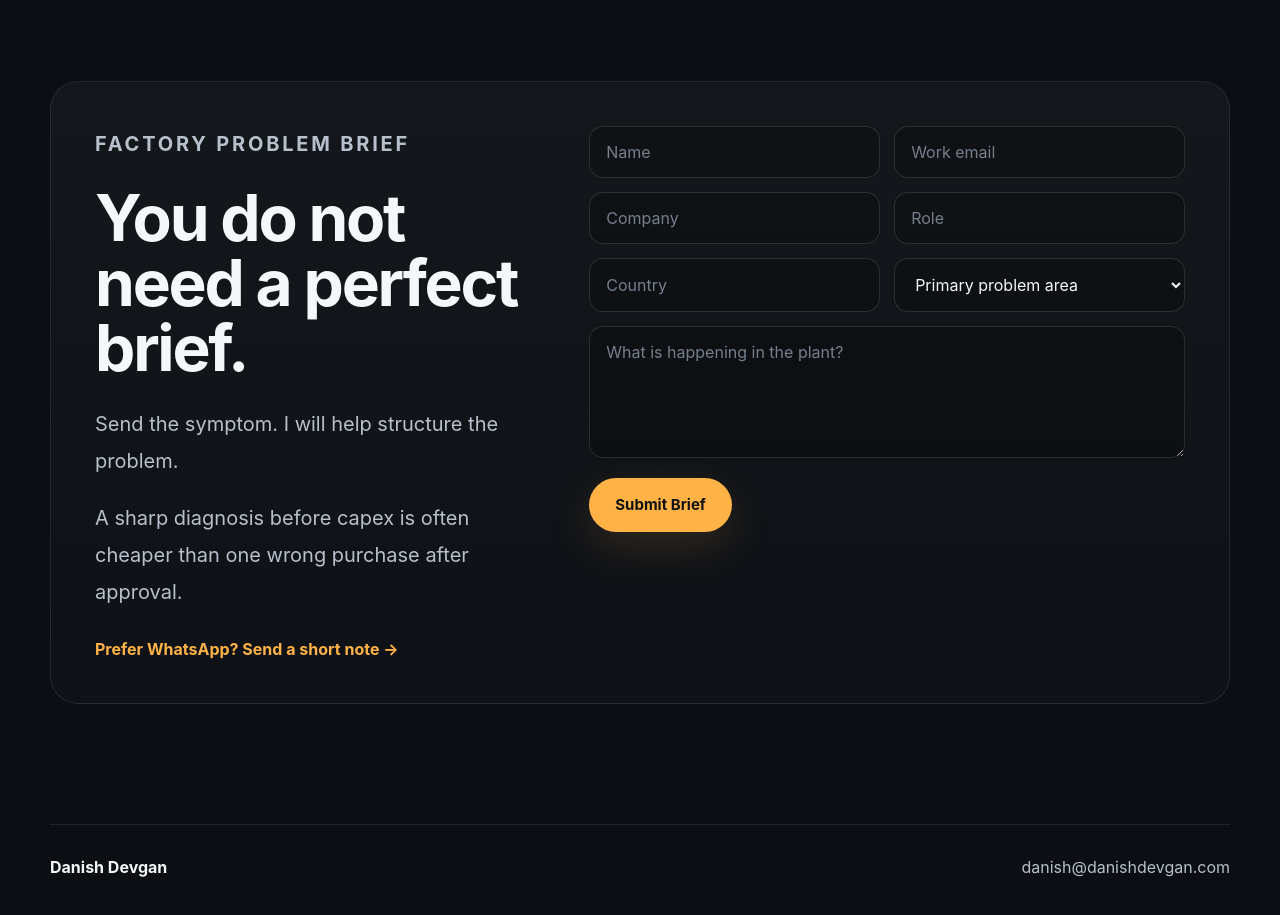
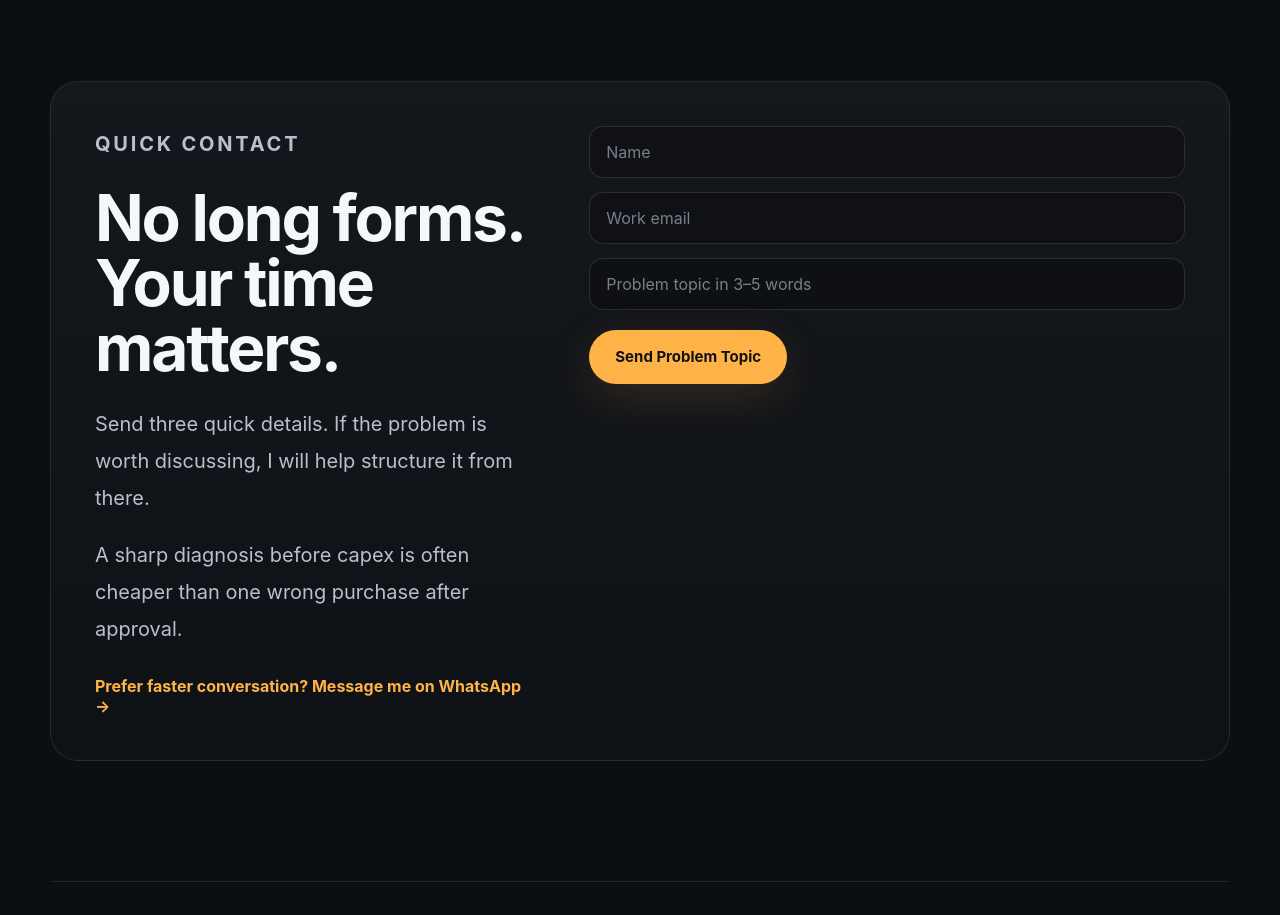
Before and after one commit to masterofcreations/danishdevgan.com, a Next.js app: page / in a window 1280 px wide. Shown: the part 9600-10515 px from the top of the page. Built offline with nearby package versions, Linux system fonts and the light colour scheme.

Commit message:
Simplify contact form to three fields

```diff
--- a/app/page.tsx
+++ b/app/page.tsx
@@ -366,38 +366,20 @@ export default function HomePage() {
       <section className="section-pad contact-section" id="contact">
         <div className="container contact-card">
           <div className="contact-copy">
-            <p className="section-kicker">Factory Problem Brief</p>
-            <h2>You do not need a perfect brief.</h2>
-            <p>Send the symptom. I will help structure the problem.</p>
+            <p className="section-kicker">Quick contact</p>
+            <h2>No long forms. Your time matters.</h2>
+            <p>Send three quick details. If the problem is worth discussing, I will help structure it from there.</p>
             <p>A sharp diagnosis before capex is often cheaper than one wrong purchase after approval.</p>
-            <a className="text-link" href="https://wa.me/917888839696?text=Hello%20Danish,%20I%20visited%20danishdevgan.com.%20I%20want%20to%20discuss%20a%20factory%20or%20operations%20problem.%0A%0ACompany:%0ARole:%0ACountry:%0AProblem:" target="_blank">Prefer WhatsApp? Send a short note →</a>
+            <a className="text-link" href="https://wa.me/917888839696?text=Hello%20Danish,%20I%20visited%20danishdevgan.com.%20I%20want%20to%20discuss%20a%20factory%20or%20operations%20problem.%0A%0AName:%0AEmail:%0AProblem%20topic:" target="_blank">Prefer faster conversation? Message me on WhatsApp →</a>
           </div>
 
           <form className="brief-form" action="https://formsubmit.co/danish@danishdevgan.com" method="POST">
-            <input type="hidden" name="_subject" value="Factory Problem Brief" />
+            <input type="hidden" name="_subject" value="Quick Factory Problem Topic" />
             <input type="hidden" name="_captcha" value="false" />
-            <div className="form-row">
-              <input type="text" name="name" placeholder="Name" required />
-              <input type="email" name="email" placeholder="Work email" required />
-            </div>
-            <div className="form-row">
-              <input type="text" name="company" placeholder="Company" required />
-              <input type="text" name="role" placeholder="Role" />
-            </div>
-            <div className="form-row">
-              <input type="text" name="country" placeholder="Country" />
-              <select name="problem_type" defaultValue="">
-                <option value="" disabled>Primary problem area</option>
-                <option>Downtime / breakdowns</option>
-                <option>Throughput / bottleneck</option>
-                <option>Capex / machine decision</option>
-                <option>Maintenance system</option>
-                <option>Plant setup / expansion</option>
-                <option>Safety / compliance risk</option>
-              </select>
-            </div>
-            <textarea name="problem" placeholder="What is happening in the plant?" rows={5} required />
-            <button type="submit" className="primary-btn">Submit Brief</button>
+            <input type="text" name="name" placeholder="Name" required />
+            <input type="email" name="email" placeholder="Work email" required />
+            <input type="text" name="problem_topic" placeholder="Problem topic in 3–5 words" required />
+            <button type="submit" className="primary-btn">Send Problem Topic</button>
           </form>
         </div>
       </section>
```
